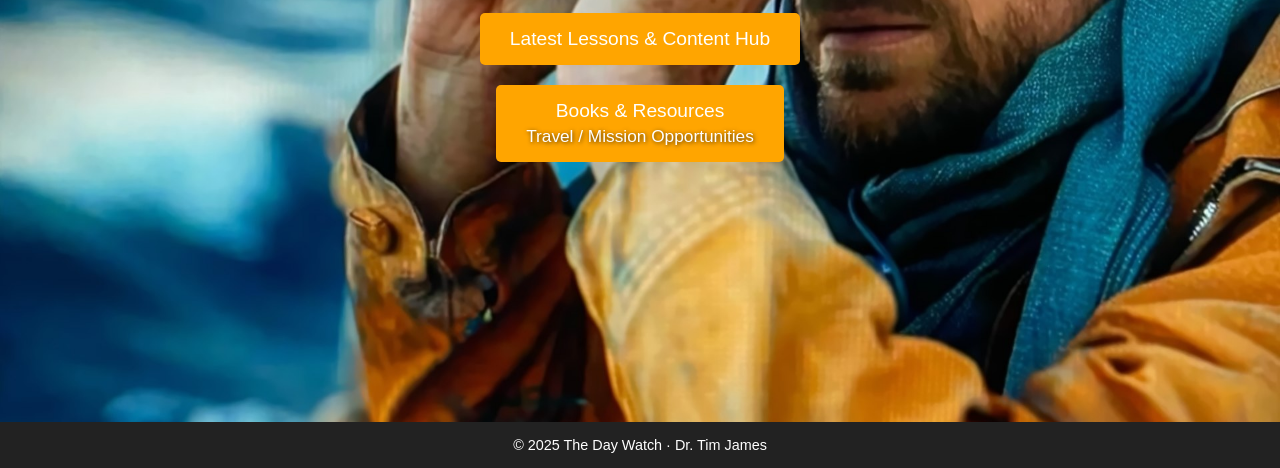
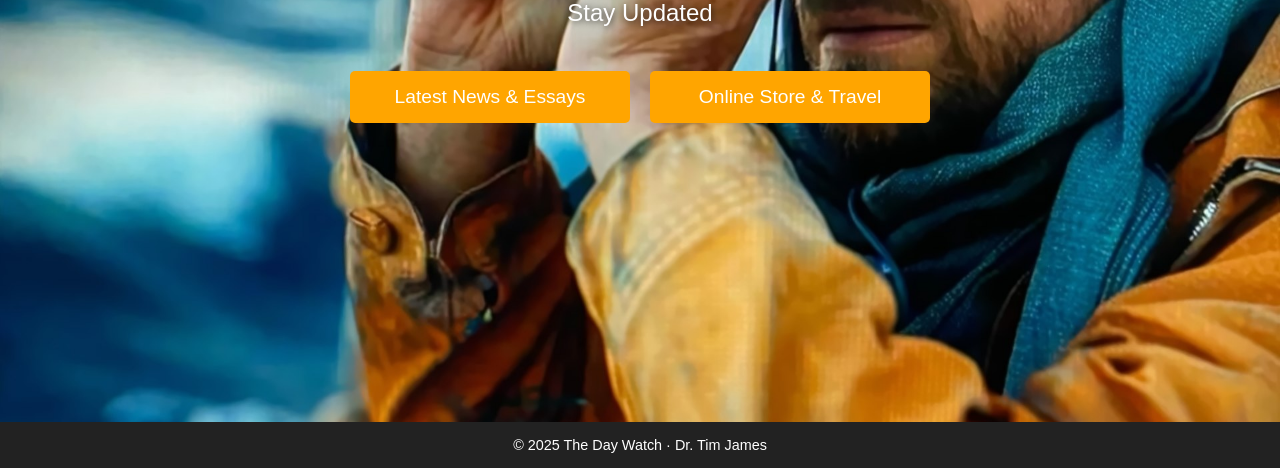
Before and after one commit to drtimjames/TheDayWatchSite, a plain HTML site: page index.html in a window 1280 px wide. Shown: the part 378-846 px from the top of the page. Drawn offline with Linux system fonts and the light colour scheme.

Commit message:
Add files via upload

```diff
--- a/index.html
+++ b/index.html
@@ -40,31 +40,32 @@
             text-shadow: 1px 1px 6px rgba(0,0,0,0.7);
         }
 
+        /* Button container */
+        .hero-buttons {
+            display: flex;
+            gap: 20px;
+            justify-content: center;
+            flex-wrap: wrap; /* stacks on smaller screens */
+            margin-top: 20px;
+        }
+
         .hero-button {
             background-color: orange;
             color: white;
             border: none;
             padding: 15px 30px;
-            margin: 10px;
             font-size: 1.2em;
             cursor: pointer;
             text-decoration: none;
             display: inline-block;
             border-radius: 5px;
             min-width: 220px;
+            font-family: Arial, sans-serif; /* uniform font */
+            text-shadow: none; /* remove shadow */
         }
 
         .hero-button:hover {
             background-color: darkorange;
-        }
-
-        /* Subtext under right button */
-        .hero-subtext {
-            display: block;
-            font-size: 0.9em;
-            margin-top: 4px;
-            color: #fff;
-            text-shadow: 1px 1px 4px rgba(0,0,0,0.7);
         }
 
         /* Footer */
@@ -81,21 +82,19 @@
             .hero h1 { font-size: 2em; }
             .hero p { font-size: 1em; }
             .hero-button { font-size: 1em; padding: 12px 25px; min-width: 180px; }
-            .hero-subtext { font-size: 0.8em; }
         }
     </style>
 </head>
 <body>
     <div class="hero">
         <h1>The Day Watch</h1>
-        <p>Stay Updated on Latest Lessons</p>
-        <!-- Left button opens in a new tab -->
-        <a href="https://substack.thedaywatch.org/" class="hero-button" target="_blank">Latest Lessons & Content Hub</a>
-        <!-- Right button opens Shopify in same tab -->
-        <a href="https://themission.today/" class="hero-button">
-            Books & Resources
-            <span class="hero-subtext">Travel / Mission Opportunities</span>
-        </a>
+        <p>Stay Updated</p>
+        <div class="hero-buttons">
+            <!-- Left button: Substack -->
+            <a href="https://substack.thedaywatch.org/" class="hero-button" target="_blank">Latest News & Essays</a>
+            <!-- Right button: Shopify -->
+            <a href="https://themission.today/" class="hero-button">Online Store & Travel</a>
+        </div>
     </div>
 
     <footer>
```
